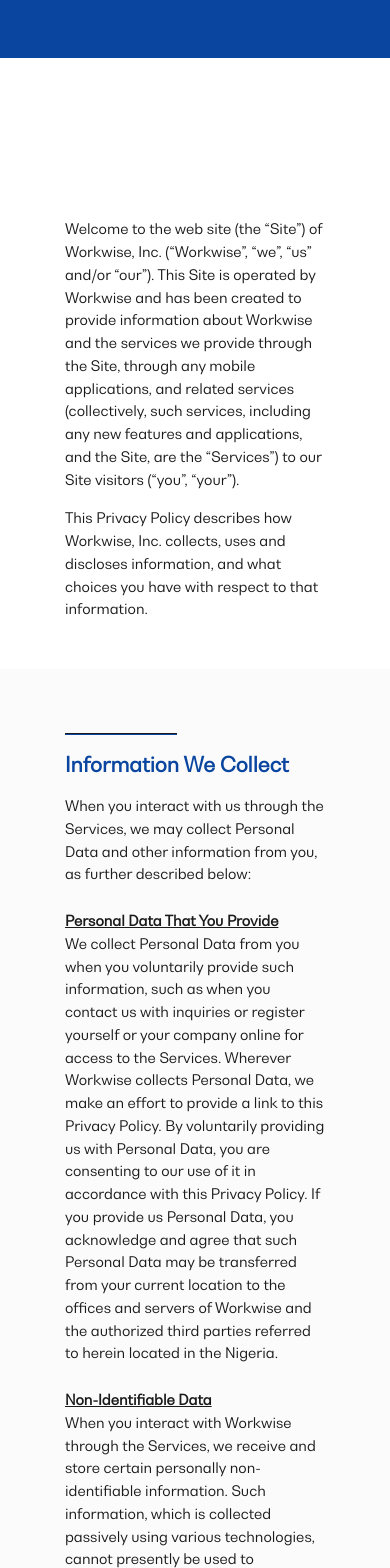
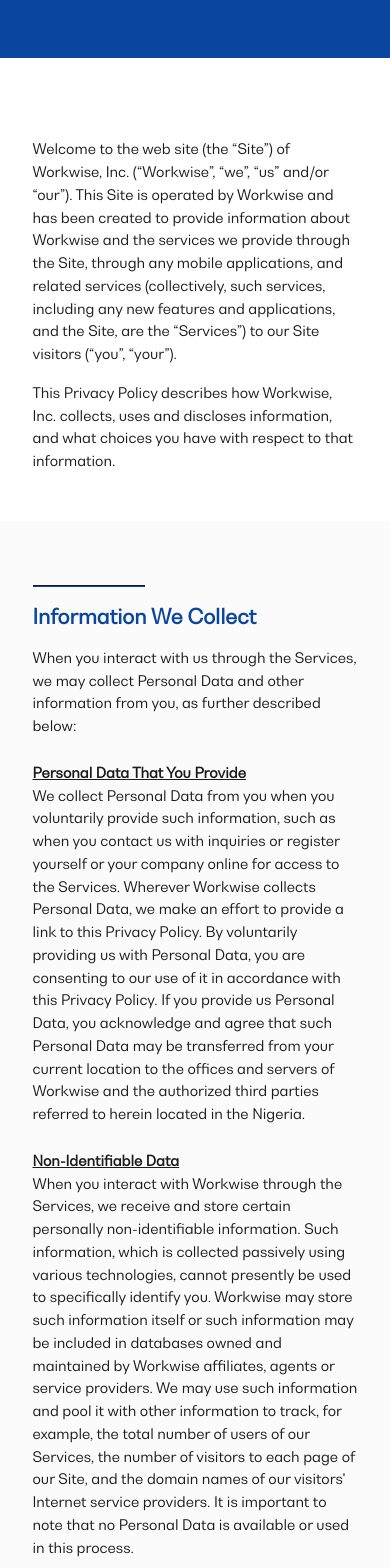
Before and after one commit to workwiseNG/workwise-react, a React (Create React App) app: page /privacy-policy in a window 390 px wide. Shown: the part 240-1808 px from the top of the page. Built offline with nearby package versions, Linux system fonts and the light colour scheme.

Commit message:
worked on privacy policy

```diff
--- a/src/pages/PrivacyPolicy.js
+++ b/src/pages/PrivacyPolicy.js
@@ -7,7 +7,7 @@
   return (
     <div>
       <NavbarTwo text="Privacy Policy" />
-      <section className="m-auto w-8/12 mt-40">
+      <section className="m-auto w-10/12 lg:w-8/12 mt-20 lg:mt-40">
         <p className="text-sm leading-relaxed text-lightBlack my-4">
           Welcome to the web site (the “Site”) of Workwise, Inc. (“Workwise”,
           “we”, “us” and/or “our”). This Site is operated by Workwise and has
@@ -24,7 +24,7 @@
         </p>
       </section>
       <div className="bg-gray py-16">
-        <section className="m-auto w-8/12">
+        <section className="m-auto w-10/12 lg:w-8/12">
           <Aside title="Information We Collect" />
 
           <p className="text-sm leading-relaxed text-lightBlack mt-4">
@@ -127,7 +127,7 @@
           </p>
         </section>
       </div>
-      <section className="m-auto w-8/12 mt-16">
+      <section className="m-auto w-10/12 lg:w-8/12 mt-16">
         <Aside title="Our Use of Personal Data and Other Information" />
         <p className="text-sm leading-relaxed text-lightBlack mt-6">
           Workwise uses the Personal Data you provide in a manner that is
@@ -182,7 +182,7 @@
       </section>
 
       <div className="bg-gray mt-16 mb-32">
-        <section className="m-auto w-8/12 py-16">
+        <section className="m-auto w-10/12 lg:w-8/12 py-16">
           <Aside title="Contact Information" />
           <p className="text-sm leading-relaxed text-lightBlack mt-6">
             This is simply a demo privacy page. Ensure you fill in the content
--- a/src/pages/TermsOfService.js
+++ b/src/pages/TermsOfService.js
@@ -5,7 +5,7 @@
   return (
     <div>
       <NavbarTwo text="Terms of Service" />
-      <section className="m-auto w-8/12 mt-40">
+      <section className="m-auto w-10/12 lg:w-8/12 mt-20 lg:mt-40">
         <p className="text-sm leading-relaxed text-black mb-8">
           Lorem ipsum dolor sit amet consectetur, adipisicing elit. Molestiae,
           repudiandae possimus numquam veniam blanditiis ex voluptate laboriosam
```
